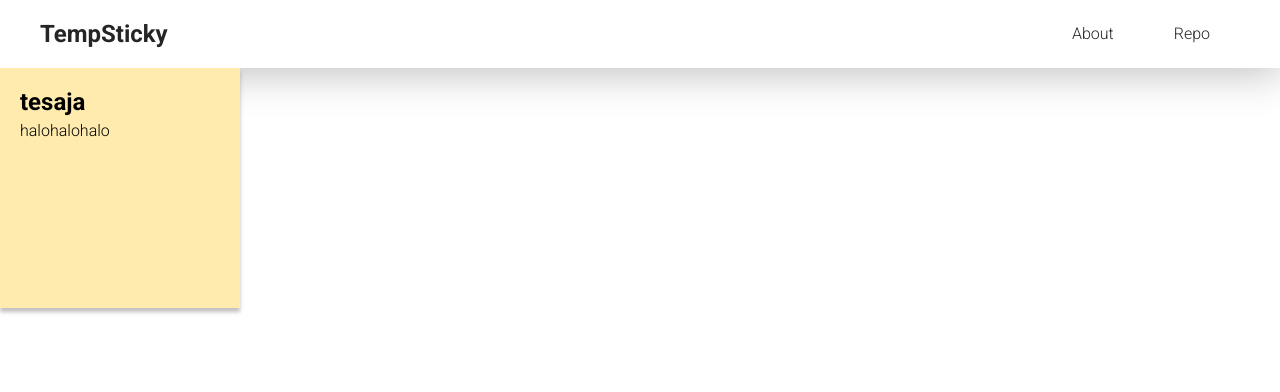
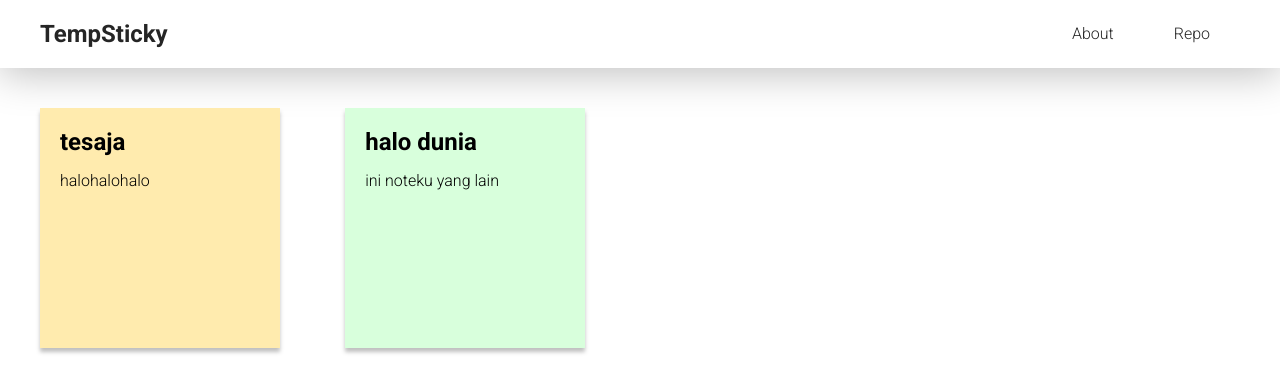
Before and after one commit to NafisHandoko/TempSticky, a React (Vite) app: page / in a window 1280 px wide. Shown: the top 392 px of the page. Built offline with nearby package versions, Linux system fonts and the light colour scheme.

Commit message:
add grid layout to the body-container

```diff
--- a/src/App.css
+++ b/src/App.css
@@ -3,3 +3,11 @@ main {
   vertical-align: center;
   line-height: 100vh
 }
+
+.body-container{
+  max-width: 100%;
+  padding: 40px;
+  display: grid;
+  grid-template-columns: repeat(auto-fill, minmax(240px, 1fr));
+  grid-gap: 1.3rem;
+}
--- a/src/App.jsx
+++ b/src/App.jsx
@@ -7,7 +7,10 @@ function App() {
   return (
     <>
       <Nav/>
-      <Note title="tesaja" body="halohalohalo" bgcolor="yellow"/>
+      <div class="body-container">
+        <Note title="tesaja" body="halohalohalo" bgcolor="yellow"/>
+        <Note title="halo dunia" body="ini noteku yang lain" bgcolor="green"/>
+      </div>
     </>
   );
 }
--- a/src/Nav/index.css
+++ b/src/Nav/index.css
@@ -2,7 +2,7 @@ nav{
   box-shadow: 0 5px 40px 1px rgba(0,0,0,.25)
 }
 
-nav .container{
+.nav-container{
   max-width: 100%;
   padding-left: 40px;
   padding-right: 40px;
--- a/src/Nav/index.jsx
+++ b/src/Nav/index.jsx
@@ -5,7 +5,7 @@ class Nav extends Component{
   render(){
     return(
       <nav>
-        <div class="container">
+        <div class="nav-container">
           <h1>TempSticky</h1>
           <ul>
             <li><a href="#">About</a></li>
--- a/src/Note/index.css
+++ b/src/Note/index.css
@@ -13,7 +13,7 @@
 }
 
 .note h2{
-  margin-bottom: 5px;
+  margin-bottom: 15px;
 }
 
 .yellow{background-color: #FFEBAE;}
```
